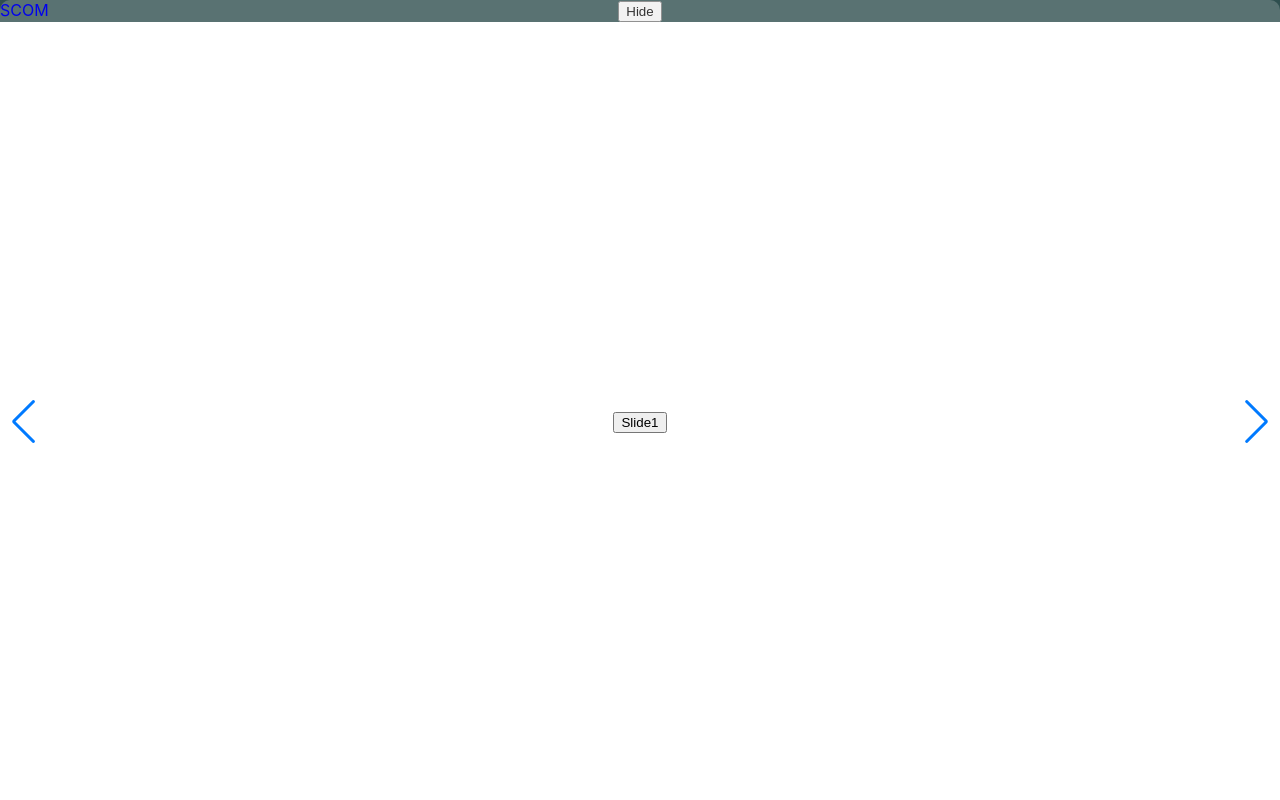
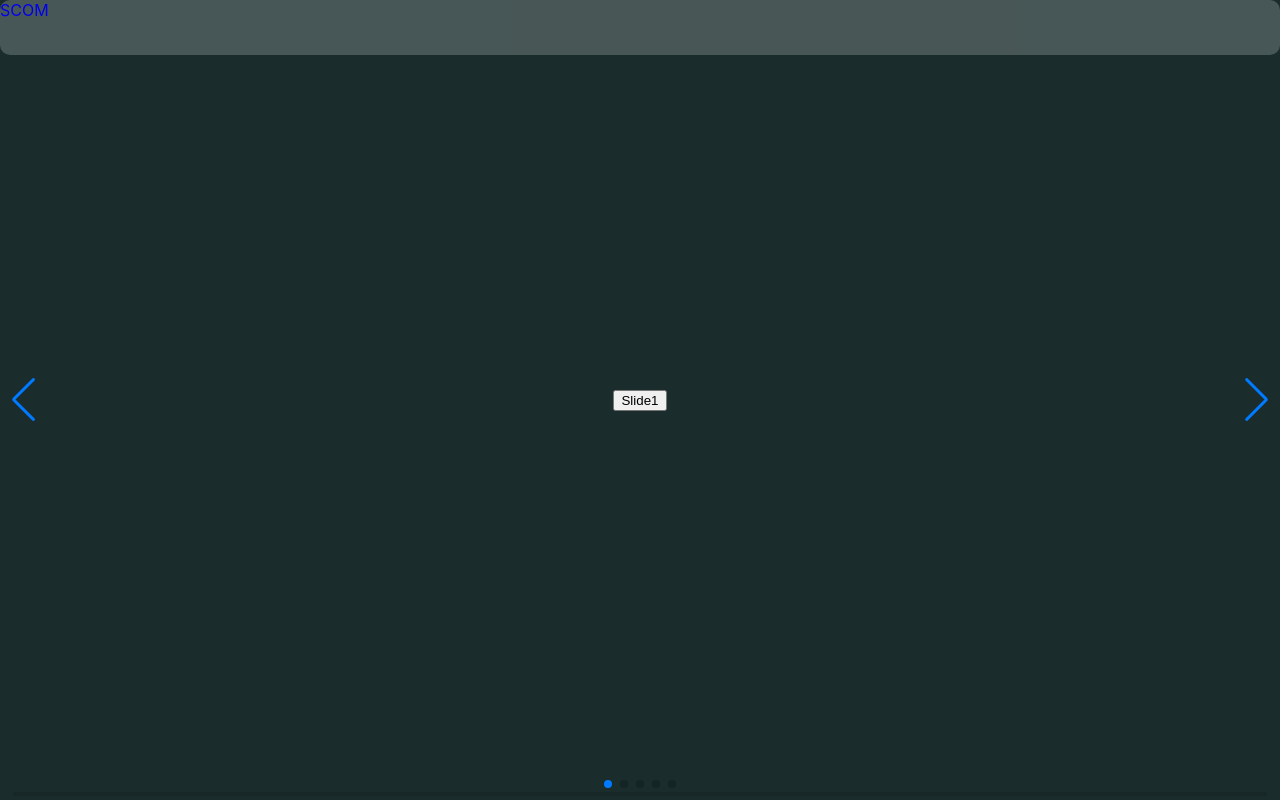
Before and after one commit to scom-01/Web, a React (Create React App) app in the folder portfolio-react/: page / in a window 1280 px wide. Shown: the top 800 px of the page. Built offline with nearby package versions, Linux system fonts and the light colour scheme.

Commit message:
NavBar pos:relative;

```diff
--- a/portfolio-react/src/Routes/Home.js
+++ b/portfolio-react/src/Routes/Home.js
@@ -13,10 +13,6 @@ import Nav from "../Components/Nav";
 import Footer from "../Components/Footer";
 
 function Home() {
-  const [show, setShow] = useState(true);
-  const btnClick = (event) => {
-    setShow(!show);
-  };
   const [scrollTop, setScrollTop] = useState(true);
   const scrollToTop = () => {
     window.scroll({
@@ -29,7 +25,6 @@ function Home() {
       if (window.scrollY > 100) {
         setScrollTop(false);
       } else setScrollTop(true);
-      console.log(window.scrollY);
     };
     window.addEventListener("scroll", handleShowBtn);
     return () => {
@@ -39,15 +34,11 @@ function Home() {
 
   return (
     <div className={styles.Home}>
-      {show ? <Nav /> : ""}
+      <div className={styles.nav_holder}>
+        <Nav />
+      </div>
 
       <div className={styles.container}>
-        <section>
-          <div>
-            <button onClick={btnClick}>{show ? "Hide" : "Show"}</button>
-          </div>
-        </section>
-
         <section className={styles.slider}>
           <Swiper
             className={styles.swiper}
@@ -211,7 +202,7 @@ function Home() {
           </div>
         </div>
       </div>
-      {show ? <Footer /> : ""}
+      <Footer />
     </div>
   );
 }
--- a/portfolio-react/src/Routes/Home.module.css
+++ b/portfolio-react/src/Routes/Home.module.css
@@ -7,12 +7,12 @@
   padding: 0;
   margin: 0;
 }
-.header {
-  background-color: aqua;
-  justify-content: center;
-  height: 100px;
+
+.nav_holder {
+  position: relative;
+  z-index: 15;
+  width: 100%;
 }
-
 .container {
   background-color: darkslategray;
   display: flex;
@@ -33,7 +33,7 @@
 }
 
 .swiper_slide {
-  background-color: white;
+  background-color: rgba(0, 0, 0, 0.438);
   width: 100%;
   display: flex !important;
   justify-content: center;
```
